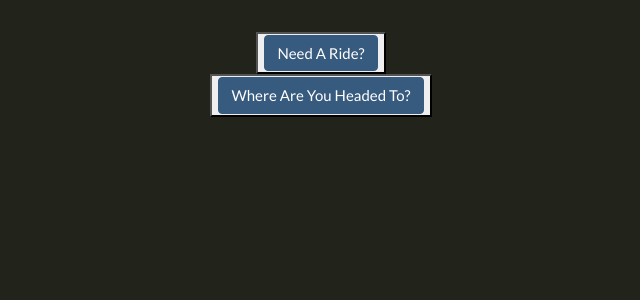
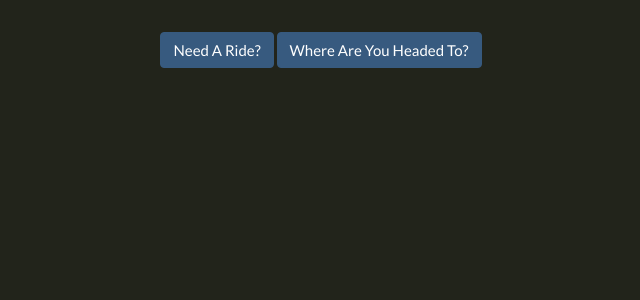
Before and after one commit to joeygaitan/nomad-project, a Django app: page / in a window 1280 px wide. Shown: the part 71-371 px from the top of the page, without its empty margins (319-959 px from the left). Run offline with Django 3.2, Linux system fonts and the light colour scheme; a user stored in the database is signed in; some libraries are stand-ins or nearby versions.

Commit message:
[update] home page's buttons

```diff
--- a/accounts/templates/accounts/home.html
+++ b/accounts/templates/accounts/home.html
@@ -8,16 +8,29 @@
 {% if request.user.is_authenticated %}
 
 <div class="container-fluid">
-    <center><button><a href="#" class="btn btn-primary">Need A Ride?</a></button><br>
-    <button><a href="#" class="btn btn-primary">Where Are You Headed To?</a></button></center>
+
+    <form>
+        <center>
+        <button class="btn btn-primary" formaction="{% url 'login' %}">Need A Ride?</button>
+        <button class="btn btn-primary" formaction="{% url 'signup-page' %}">Where Are You Headed To?</button>
+        </center>
+    </form>
+
     <!-- FOOTER -->
     </div>
 
 {% else %}
 
     <h3>Welcome to Nomad!</h3>
-    <button class="btn btn-primary" href="{% url 'login' %}">Log in</button>
-    <button class="btn btn-primary" href="{% url 'signup-page' %}">Sign up</button>
+    <!-- Has to be an <a> for linking towork</a> -->
+
+    <form>
+        <center>
+        <button class="btn btn-primary" formaction="{% url 'login' %}">Log in</button>
+        <button class="btn btn-primary" formaction="{% url 'signup-page' %}">Sign up</button>
+        </center>
+
+    </form>
 {% endif %}
 
 
--- a/nomad/settings.py
+++ b/nomad/settings.py
@@ -116,7 +116,7 @@ USE_L10N = True
 
 USE_TZ = True
 
-LOGIN_REDIRECT_URL = "/accounts"
+LOGIN_REDIRECT_URL = "/"
 LOGOUT_REDIRECT_URL = "/"
 
 
```
Also changed, not shown: db.sqlite3.
